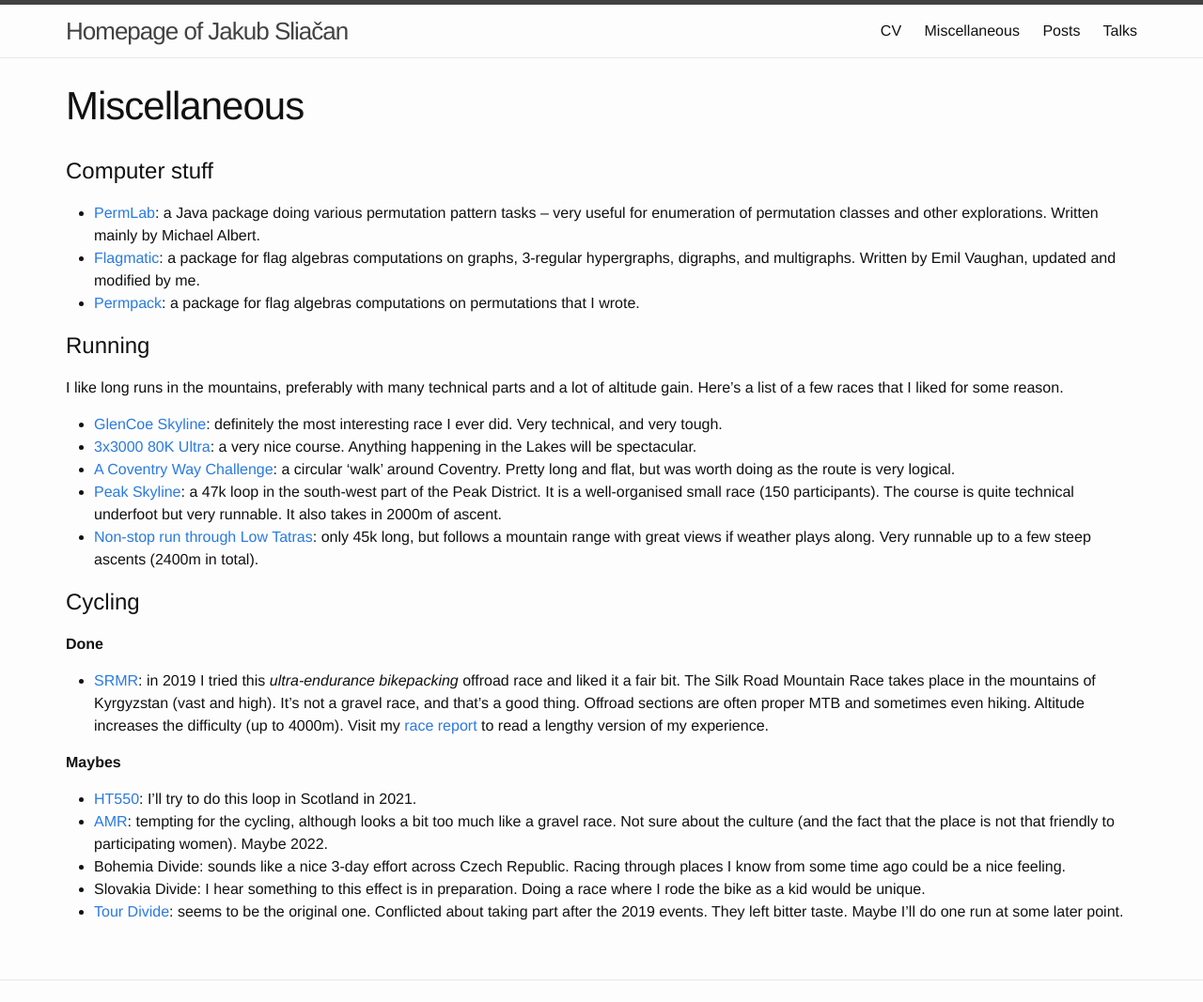
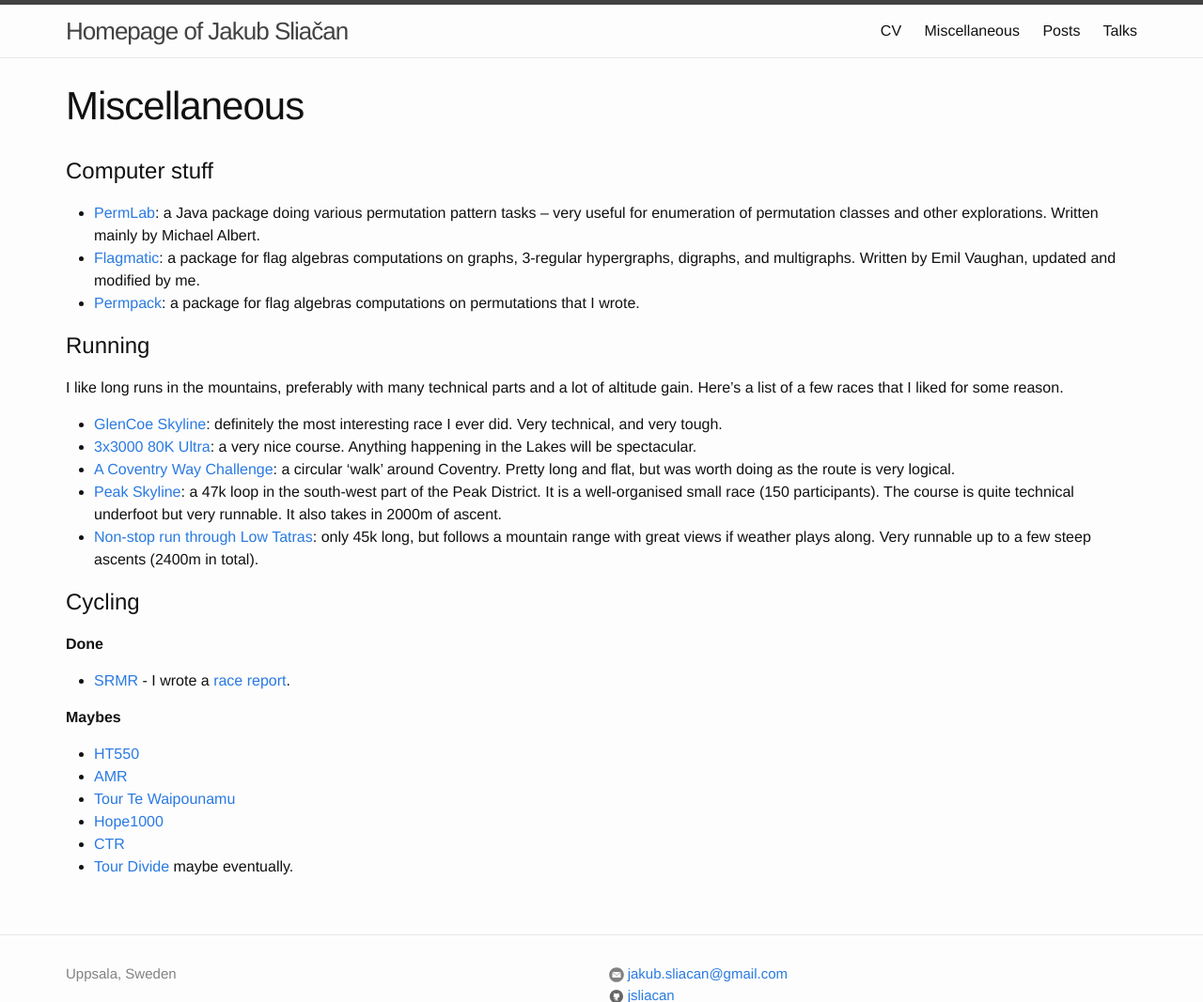
Before and after one commit to jsliacan/jsliacan.github.io, a Jekyll site: the page built from pages/misc.md, in a window 1280 px wide, cut to the strip 0-1067 px from the top of the page. Shown: the whole strip at 94% size. Built offline with Jekyll 4.4.1, drawn with Linux system fonts in a browser that asks for light colours; comment, search, counter and statistics services are not loaded.

Commit message:
Update Misc section

```diff
--- a/pages/misc.md
+++ b/pages/misc.md
@@ -23,11 +23,12 @@ I like long runs in the mountains, preferably with many technical parts and a lo
 # Cycling
 
 **Done**
-* [SRMR](https://silkroadmountainrace.cc): in 2019 I tried this _ultra-endurance bikepacking_ offroad race and liked it a fair bit. The Silk Road Mountain Race takes place in the mountains of Kyrgyzstan (vast and high). It's not a gravel race, and that's a good thing. Offroad sections are often proper MTB and sometimes even hiking. Altitude increases the difficulty (up to 4000m). Visit my [race report](http://jakubsliacan.eu/srmr/2019/09/03/srmrno2_3.html) to read a lengthy version of my experience.
+* [SRMR](https://silkroadmountainrace.cc) - I wrote a [race report](http://jakubsliacan.eu/srmr/2019/09/03/srmrno2_3.html).
 
 **Maybes**
-* [HT550](https://highlandtrail550.weebly.com/): I'll try to do this loop in Scotland in 2021.
-* [AMR](https://atlasmountainrace.cc/): tempting for the cycling, although looks a bit too much like a gravel race. Not sure about the culture (and the fact that the place is not that friendly to participating women). Maybe 2022.
-* Bohemia Divide: sounds like a nice 3-day effort across Czech Republic. Racing through places I know from some time ago could be a nice feeling.
-* Slovakia Divide: I hear something to this effect is in preparation. Doing a race where I rode the bike as a kid would be unique.
-* [Tour Divide](https://tourdivide.org/): seems to be the original one. Conflicted about taking part after the 2019 events. They left bitter taste. Maybe I'll do one run at some later point.
+* [HT550](https://highlandtrail550.weebly.com/)
+* [AMR](https://atlasmountainrace.cc/)
+* [Tour Te Waipounamu](https://www.tourtewaipounamu.co.nz/)
+* [Hope1000](http://www.hope1000.ch/index.php)
+* [CTR](https://jwookieone.com/colorado-trail-race/)
+* [Tour Divide](https://tourdivide.org/) maybe eventually.
```
